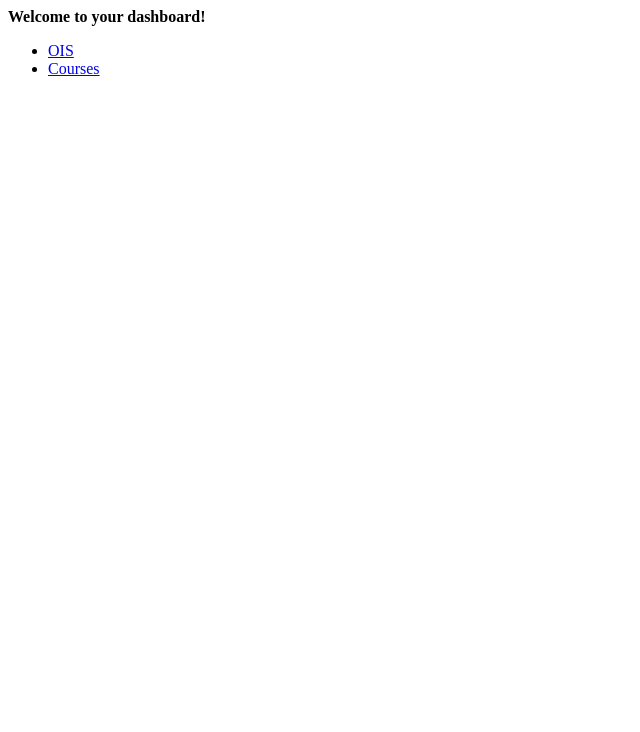
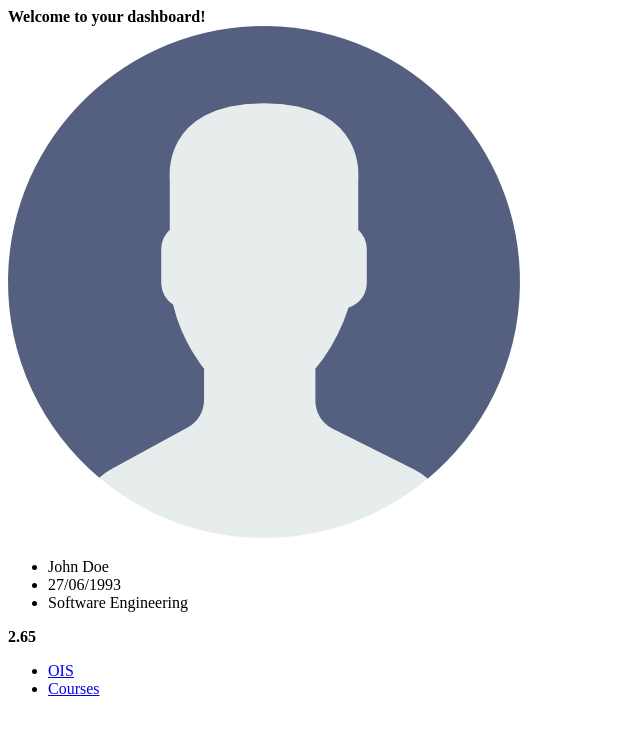
Before and after one commit to Ander-J/Web-App.-Dev.-practical, a plain HTML site: page index.html in a window 1280 px wide. Shown: the whole page, without its empty margins (0-640 px from the left). Drawn offline with Linux system fonts and the light colour scheme.

Commit message:
Added information

```diff
--- a/index.html
+++ b/index.html
@@ -9,6 +9,23 @@
 <header>
     <strong>Welcome to your dashboard!</strong>
 </header>
+
+<section>
+    <div>
+        <img src="res/images/me.png" alt="My picture" title="Me">
+    </div>
+    <div>
+        <ul>
+            <li>John Doe</li>
+            <li>27/06/1993</li>
+            <li>Software Engineering</li>
+        </ul>
+    </div>
+    <div>
+        <strong>2.65</strong>
+    </div>
+</section>
+
 <footer>
     <ul>
         <li>
```
